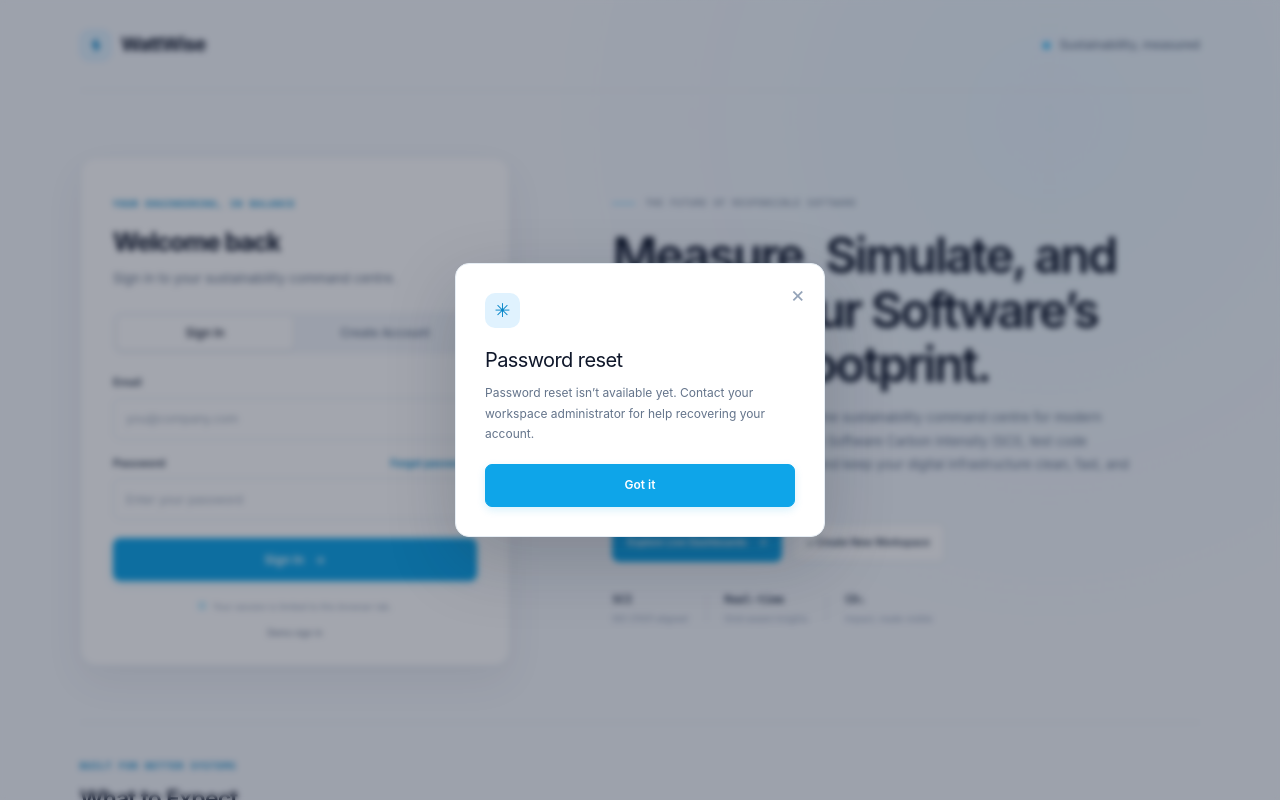
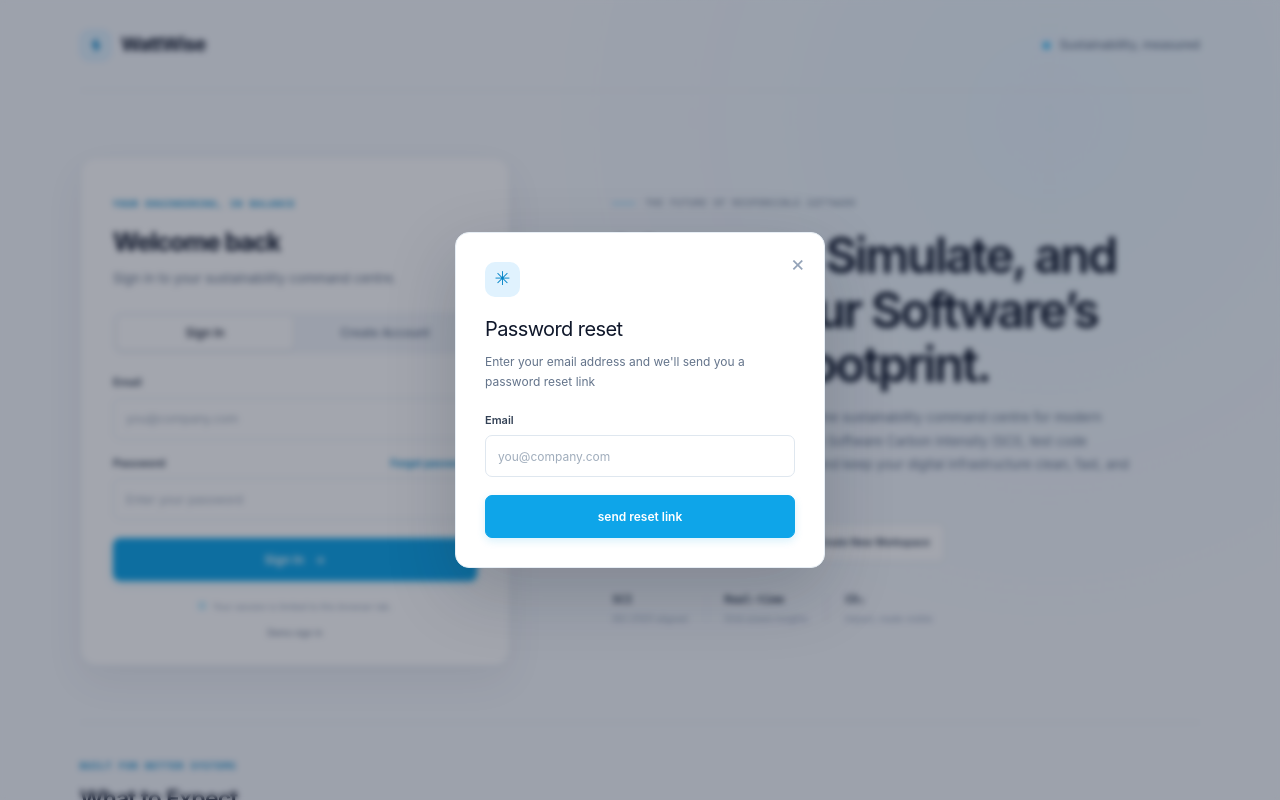
Before and after one commit to Lucky-313/WattWiseProject, a React (Vite) app in the folder Wattwise/Frontend/: page / in a window 1280 px wide. Both pictures are taken after a click on the button "Forgot password?". Shown: the top 800 px of the page. Built offline with nearby package versions, Linux system fonts and the light colour scheme; no server answers.

Commit message:
Update FrontPage.jsx

```diff
--- a/Wattwise/Frontend/src/pages/FrontPage.jsx
+++ b/Wattwise/Frontend/src/pages/FrontPage.jsx
@@ -1,6 +1,6 @@
 import { useEffect, useRef, useState } from "react";
 import { useNavigate } from "react-router-dom";
-import { ACCESS_TOKEN_KEY, demoLogin, login, signup } from "../services/api.js";
+import { ACCESS_TOKEN_KEY, demoLogin, login, signup, forgotPassword } from "../services/api.js";
 
 const features = [
   {
@@ -91,6 +91,10 @@ export default function FrontPage() {
   const [isLoading, setIsLoading] = useState(false);
   const [isDemoLoading, setIsDemoLoading] = useState(false);
   const [resetOpen, setResetOpen] = useState(false);
+  const [resetEmail, setResetEmail] = useState("");
+  const [resetLoading, setResetLoading] = useState(false);
+  const [resetError, setResetError] = useState("");
+  const [resetMessage, setResetMessage] = useState("");
 
   const isSignup = mode === "signup";
 
@@ -146,6 +150,35 @@ export default function FrontPage() {
       );
     } finally {
       setIsLoading(false);
+    }
+  }
+
+  async function handleForgotPassword(event) {
+
+    event.preventDefault();
+
+    setResetError("");
+    setResetMessage("");
+
+    if (!resetEmail.trim()) {
+      setResetError("enter your email address");
+      return;
+    }
+
+    setResetLoading(true);
+
+    try {
+
+      const result = await forgotPassword(resetEmail.trim());
+      setResetMessage(result.message);
+    } catch (error) {
+      setResetError(
+        error instanceof Error
+          ? error.message
+          : "unable to request password reset"
+      );
+    } finally {
+      setResetLoading(false)
     }
   }
 
@@ -433,19 +466,44 @@ export default function FrontPage() {
             >
               ×
             </button>
+
             <span className="modal-icon" aria-hidden="true">✳</span>
             <h2 id="reset-title">Password reset</h2>
             <p>
-              Password reset isn’t available yet. Contact your workspace
-              administrator for help recovering your account.
+              Enter your email address and we'll send you a password reset link
             </p>
-            <button
-              type="button"
-              className="submit-button"
-              onClick={() => setResetOpen(false)}
-            >
-              Got it
-            </button>
+
+            <form className="auth-form" onSubmit={handleForgotPassword}>
+              <div className="field-group">
+                <label htmlFor="reset-email">Email</label>
+                <input
+                  id="reset-email"
+                  type="email"
+                  placeholder="you@company.com"
+                  value={resetEmail}
+                  onChange={(event) => setResetEmail(event.target.value)}
+                  required
+                  />
+              </div>
+
+              {resetError && (
+                <div className="request-error" role="alert">
+                  {resetError}
+                </div>
+              )}
+
+              {resetMessage && (
+                <p role="status">{resetMessage}</p>
+              )}
+
+              <button
+                type="submit"
+                className="submit-button"
+                disabled={resetLoading}
+              >
+                {resetLoading ? "sending" : "send reset link"}
+              </button>
+            </form>
           </section>
         </div>
       )}
```
